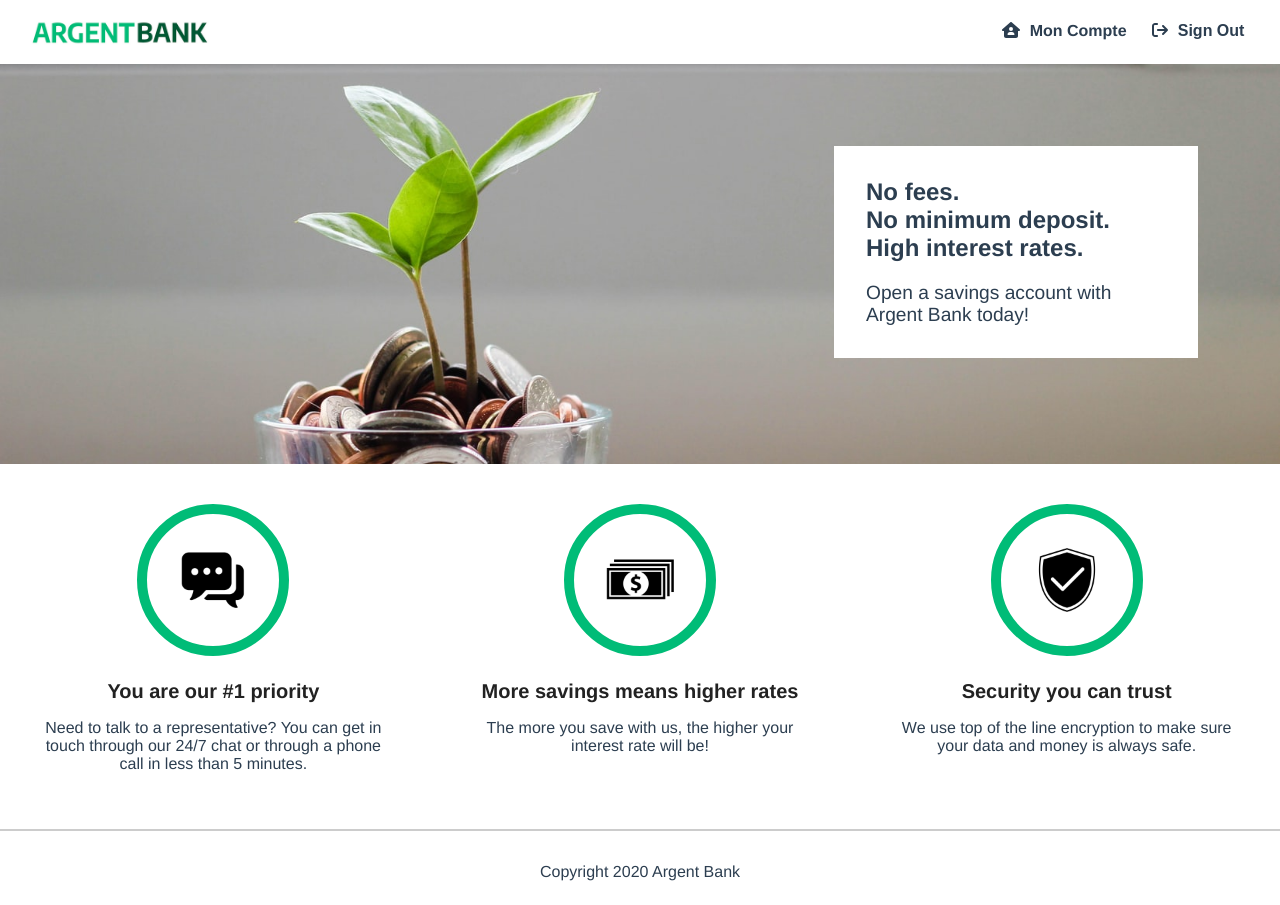
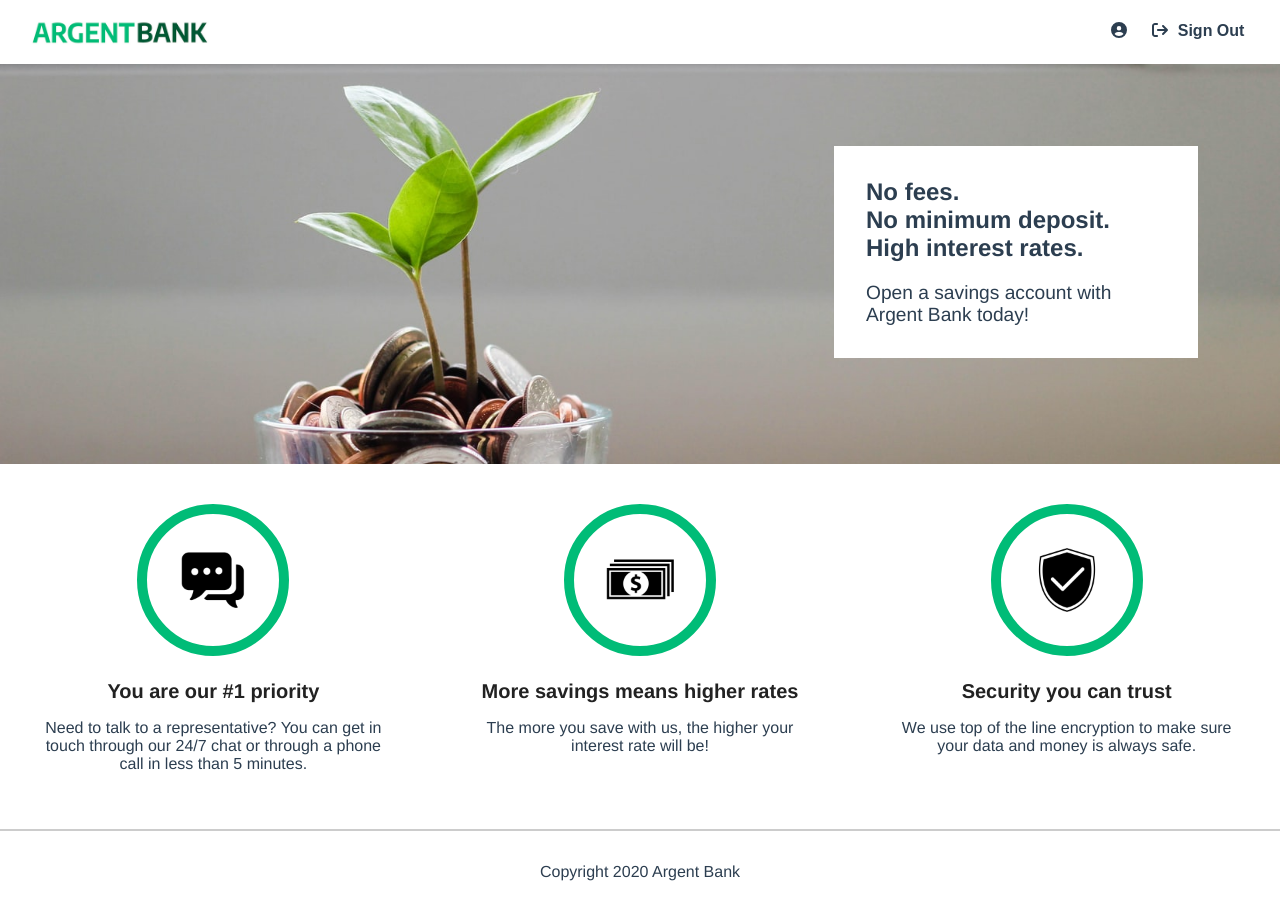
Before and after one commit to LauNM/LaurieBeduneau_13_code_102022, a React (Create React App) app: page / in a window 1280 px wide. Built offline with nearby package versions, Linux system fonts and the light colour scheme; no server answers; sample sign-in values are in the browser's storage.

Commit message:
fetch user data in navbar in order to have user.firstName

```diff
--- a/src/assets/scss/style.scss
+++ b/src/assets/scss/style.scss
@@ -13,6 +13,9 @@ html {
     min-height: 100vh;
   }
 
+  a {
+    text-decoration: none;
+  }
   .main {
     flex: 1;
   }
--- a/src/components/navbar.js
+++ b/src/components/navbar.js
@@ -1,13 +1,32 @@
 import logo from '../assets/img/argentBankLogo.png';
 import { FontAwesomeIcon } from '@fortawesome/react-fontawesome';
-import { faUserCircle, faHouseUser, faArrowRightFromBracket } from '@fortawesome/free-solid-svg-icons'
+import { faUserCircle, faArrowRightFromBracket } from '@fortawesome/free-solid-svg-icons'
+import React, { useEffect } from "react";
 import { Link, useNavigate } from "react-router-dom";
 import { logOut } from '../slices/authSlice';
 import { useDispatch, useSelector } from "react-redux";
+import { getProfile } from "../api/apiRquests";
+import { setUser } from "../slices/userSlice";
 
 function Navbar() {
   const dispatch = useDispatch();
   const navigate = useNavigate();
+
+  const fetchUser = async () => {
+    try {
+      const { body } = await getProfile();
+      dispatch(setUser(body));
+    } catch (error) {
+      console.log(error)
+    }
+  }
+
+  useEffect(() => {
+    if (isConnected) fetchUser();
+  }, []);
+
+  const user = useSelector((state) => state.user)
+
   const logout = () => {
     try {
       dispatch(logOut())
@@ -36,8 +55,8 @@ function Navbar() {
           <span>
             <Link to={ '/profile' }>
               <span className="main-nav-item">
-                <FontAwesomeIcon icon={ faHouseUser }/>
-                Mon Compte
+                <FontAwesomeIcon icon={ faUserCircle }/>
+                {user.firstName}
               </span>
             </Link>
             <button className="logout-button" onClick={ logout }>
--- a/src/pages/userAccount.js
+++ b/src/pages/userAccount.js
@@ -5,7 +5,7 @@ import { useSelector, useDispatch } from 'react-redux'
 import { setUser } from "../slices/userSlice";
 
 function UserAccount() {
-  const { token } = useSelector((state) => state.token);
+  const isConnected = useSelector((state) => state.token.token);
   const dispatch = useDispatch();
   const firstNameRef = useRef();
   const lastNameRef = useRef();
@@ -33,16 +33,16 @@ function UserAccount() {
   }
 
   useEffect(() => {
-    if (token) fetchUser();
+    if (isConnected) fetchUser();
   }, []);
 
   const user = useSelector((state) => state.user)
 
-  if (token && user.firstName === null) return <div>Loading...</div>
+  if (isConnected && user.firstName === null) return <div>Loading...</div>
 
   return (
     <div>
-      { token ?
+      { isConnected ?
         <main className="main bg-dark">
           <div className="header">
             <h1>Welcome back<br/>{ user.firstName } !</h1>
```
